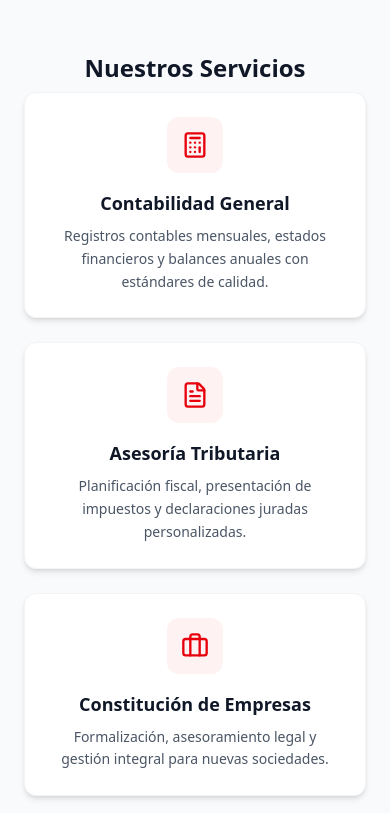
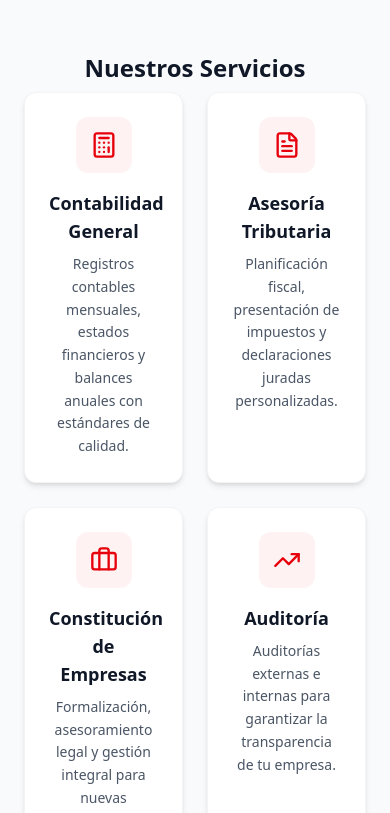
Before and after one commit to federg11/LR-page, a React (Vite) app: page / in a window 390 px wide. Shown: the part 1730-2543 px from the top of the page. Built offline with nearby package versions, Linux system fonts and the light colour scheme; no server answers.

Commit message:
Cambios en el responsive

```diff
--- a/src/components/sections/Services/Services.jsx
+++ b/src/components/sections/Services/Services.jsx
@@ -81,7 +81,7 @@
       <div id="servicios" className="max-w-6xl mx-auto scroll-mt-20">
         <h3 className="text-2xl font-bold mb-2">Nuestros Servicios</h3>
 
-        <div className="grid md:grid-cols-2 lg:grid-cols-3 gap-6">
+        <div className="grid grid-cols-2 lg:grid-cols-3 gap-6">
           {services.map((service, idx) => (
             <ScrollAnimation
               key={idx}
--- a/src/data/site.js
+++ b/src/data/site.js
@@ -1,7 +1,7 @@
 export const site = {
   name: "López Ríos & Asociados",
   siteUrl: "https://lopezriosasociados.com",
-  email: "estudio@lopezriosasociados.com",
+  email: "estudio@lopezriossa.com",
   address: "San Martín 890 - 2°piso",
   city: "San Miguel de Tucumán",
   country: "Argentina",
```
